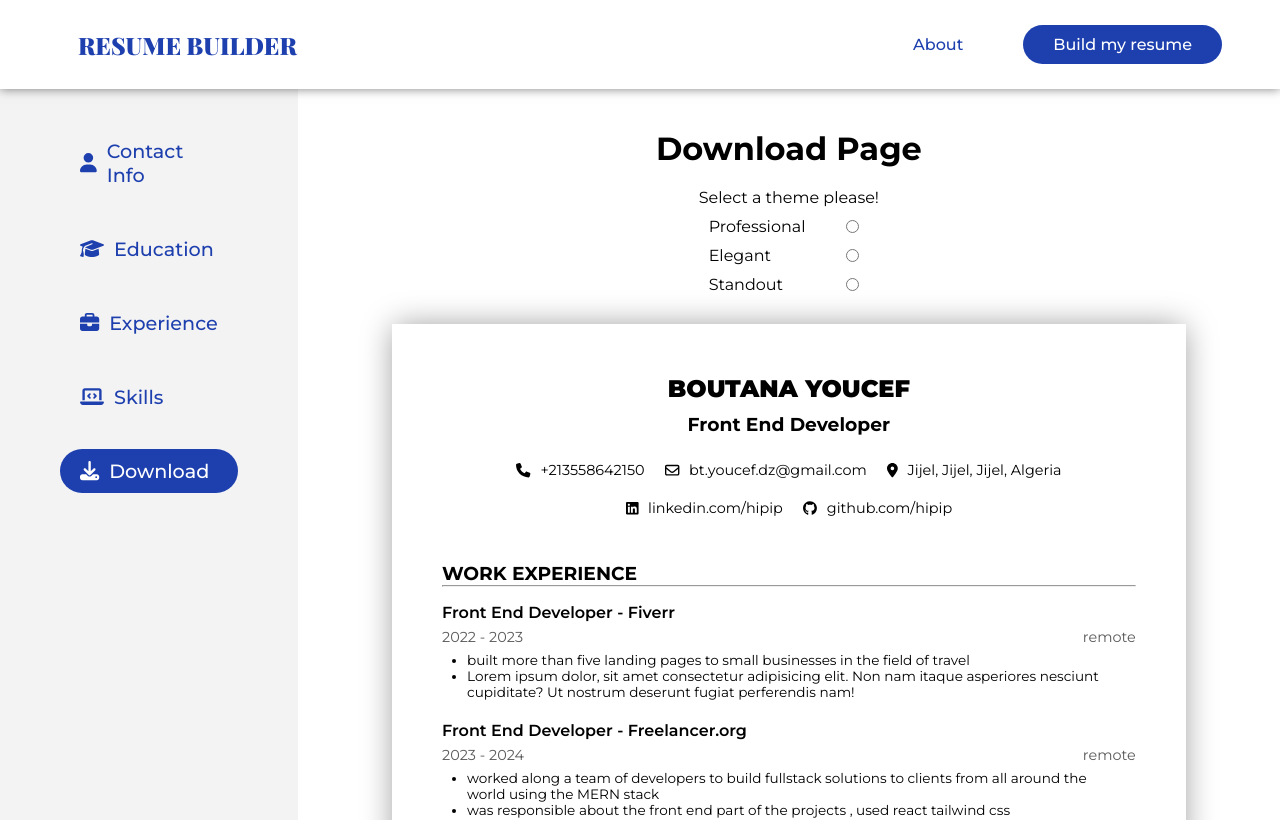
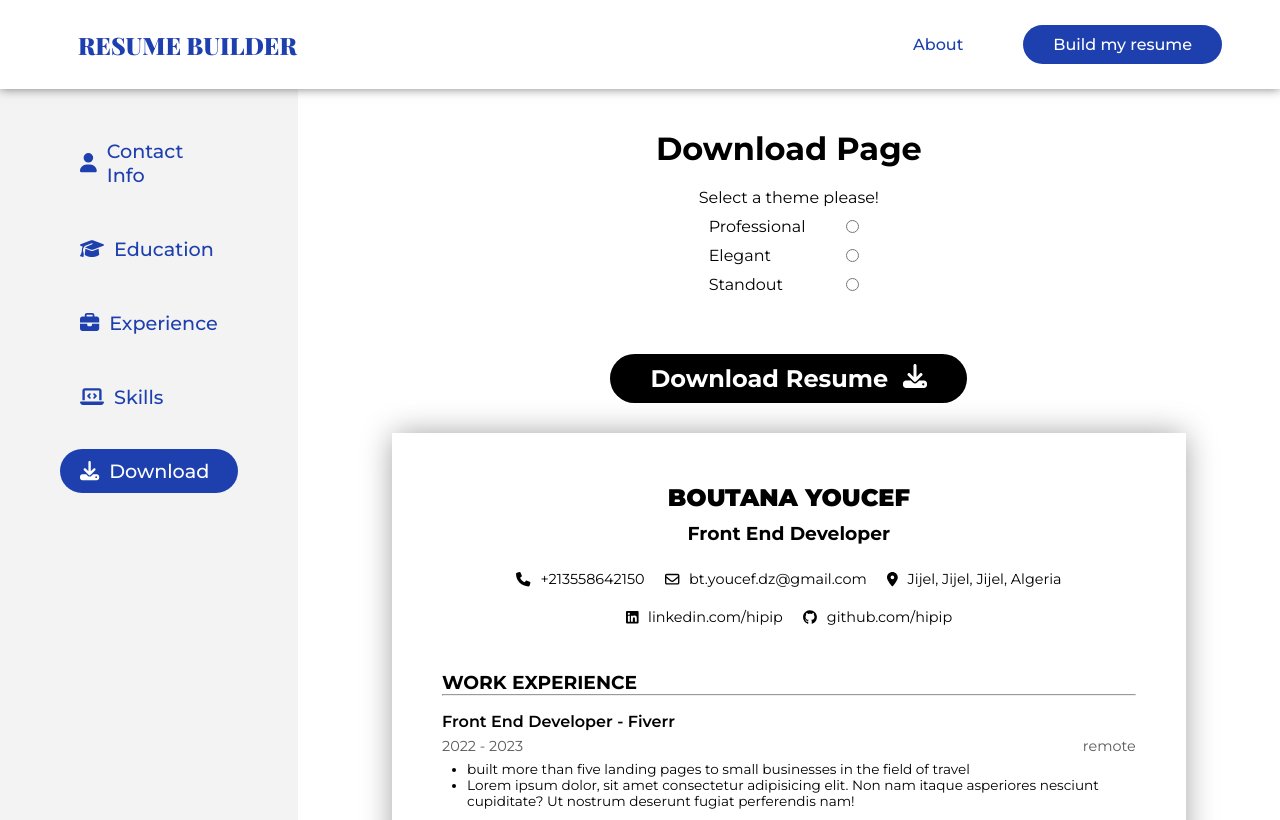
Before and after one commit to hipip/Resume-Builder, a React (Vite) app: page /builder/download in a window 1280 px wide. Shown: the top 820 px of the page. Built offline with nearby package versions, Linux system fonts and the light colour scheme; a web font is replaced by a local one.

Commit message:
Add html2pdf package & download as pdf feature
there is an error in the Elegant & Standout themes where the pdf downloaded contain a blank page I'll fix it later

```diff
--- a/package.json
+++ b/package.json
@@ -15,6 +15,7 @@
     "@fortawesome/free-regular-svg-icons": "^6.7.2",
     "@fortawesome/free-solid-svg-icons": "^6.7.2",
     "@fortawesome/react-fontawesome": "^0.2.2",
+    "html2pdf.js": "^0.10.2",
     "react": "^18.3.1",
     "react-dom": "^18.3.1",
     "react-router-dom": "^7.1.0",
--- a/src/App.css
+++ b/src/App.css
@@ -151,6 +151,7 @@ button {
   width: 21cm;
   min-height: 29.7cm;
   margin: 0 auto;
+  font-family: "Montserrat", serif;
   box-shadow: 0 0 30px -2px rgba(0, 0, 0, 0.4);
 }
 
@@ -160,7 +161,6 @@ button {
 
 .resume-wrapper {
   padding: 50px;
-  height: 100%;
 }
 
 .resume-wrapper,
@@ -711,3 +711,21 @@ button {
   gap: 20px;
   font-size: 1.3rem;
 }
+
+.download-resume-btn {
+  display: flex;
+  padding: 10px 40px;
+  border-radius: 30px;
+  margin: 30px;
+  gap: 15px;
+  font-weight: 700;
+  font-size: 1.5rem;
+  background-color: black;
+  color: white;
+  transition: 0.3s ease-in-out;
+}
+
+.download-resume-btn:hover,
+.download-resume-btn:focus {
+  box-shadow: 0 0 50px -5px rgba(0, 0, 0, 0.8);
+}
--- a/src/pages/Download.jsx
+++ b/src/pages/Download.jsx
@@ -1,4 +1,7 @@
+import { FontAwesomeIcon } from "@fortawesome/react-fontawesome";
 import Resume from "../components/Resume";
+import { faDownload } from "@fortawesome/free-solid-svg-icons";
+import html2pdf from "html2pdf.js";
 
 const Download = ({
   contactInfo,
@@ -8,6 +11,28 @@ const Download = ({
   theme,
   setTheme,
 }) => {
+  const downloadPDF = () => {
+    const element = document.querySelector("#resume");
+    const { width, height } = element.getBoundingClientRect();
+
+    const options = {
+      margin: 0,
+      filename: "Resume.pdf",
+      image: { type: "jpeg", quality: 1 },
+      html2canvas: {
+        scale: 3,
+        useCORS: true,
+      },
+      jsPDF: {
+        unit: "px",
+        format: [width, height],
+        orientation: "portrait",
+      },
+    };
+
+    html2pdf().from(element).set(options).save();
+  };
+
   return (
     <div className="builder-section">
       <h1 className="builder-section-title">Download Page</h1>
@@ -46,6 +71,12 @@ const Download = ({
           />
         </div>
       </div>
+      <div>
+        <button className="download-resume-btn" onClick={downloadPDF}>
+          Download Resume
+          <FontAwesomeIcon icon={faDownload} />
+        </button>
+      </div>
       <Resume
         contactInfo={contactInfo}
         education={education}
```
Also changed, not shown: 1 other file (tests, documents, lock files or other folders).
